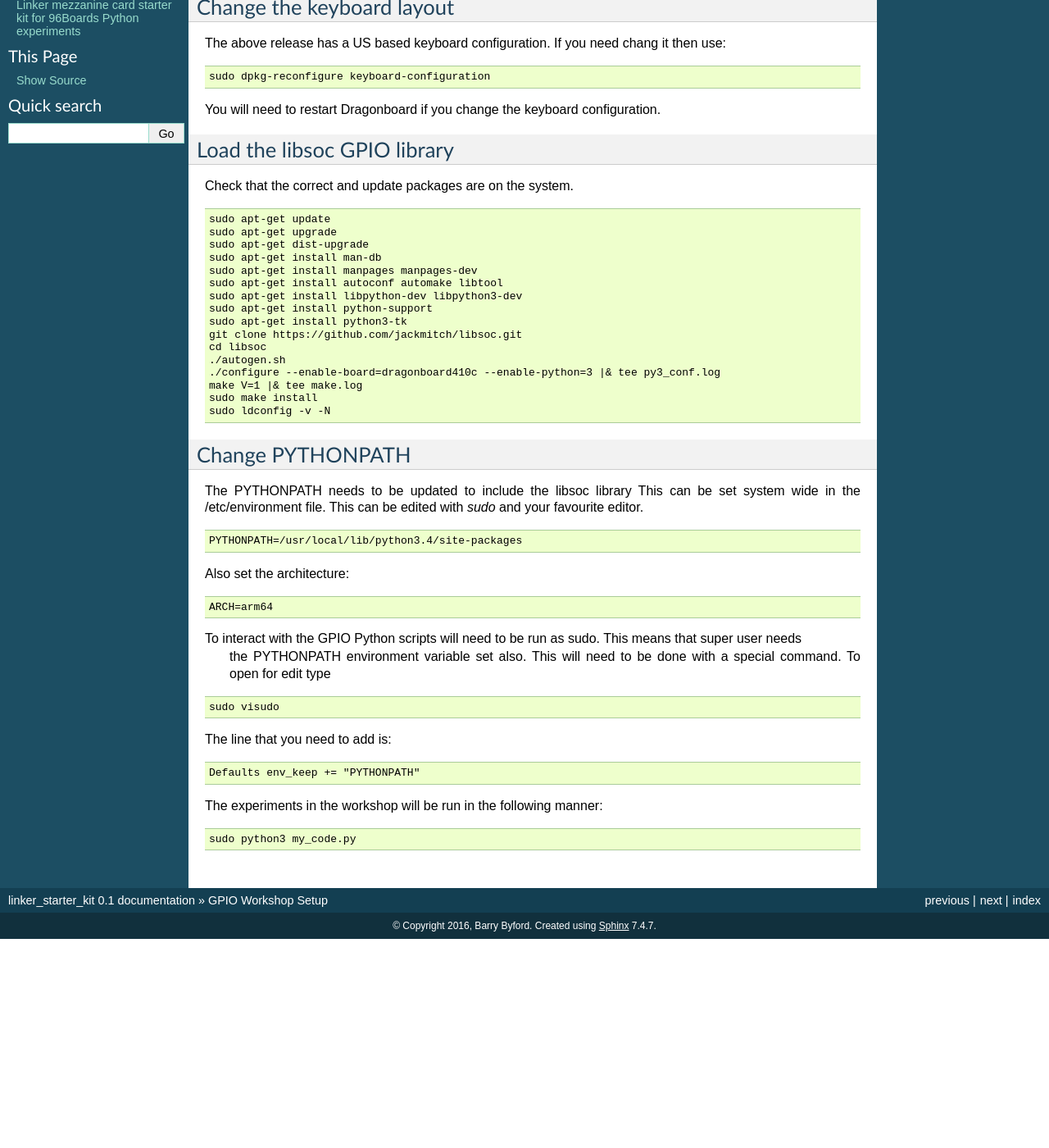
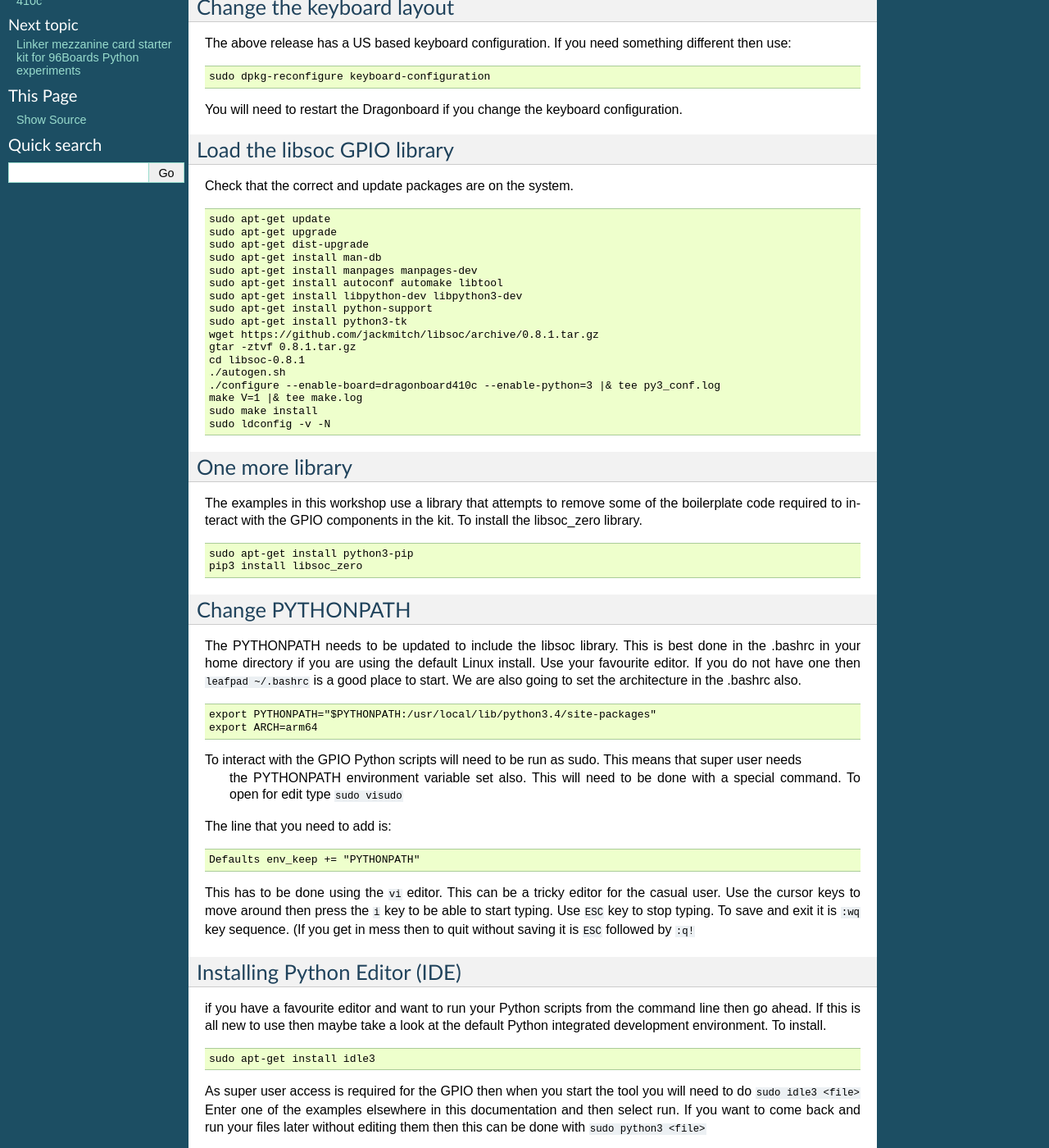
Before and after one commit to DBOpenSource/linker_starter_kit, a Sphinx documentation site: the page built from docs/setup.rst, in a window 1280 px wide and 1400 px high, scrolled down 310 px. Shown: the whole window at 82% size. Built offline with Sphinx 7.4.7, drawn with Linux system fonts in a browser that asks for light colours; before the commit the page ends 1455 px from its top, so only the background shows below that; some of the changed text lies outside the part shown.

Commit message:
Improve setup instructions

```diff
--- a/docs/conf.py
+++ b/docs/conf.py
@@ -53,9 +53,9 @@
 # built documents.
 #
 # The short X.Y version.
-version = '0.1'
+version = '0.0.3'
 # The full version, including alpha/beta/rc tags.
-release = '0.1'
+release = '0.0.3'
 
 # The language for content autogenerated by Sphinx. Refer to documentation
 # for a list of supported languages.
--- a/docs/setup.rst
+++ b/docs/setup.rst
@@ -14,13 +14,13 @@
 
 Change the keyboard layout
 --------------------------
-The above release has a US based keyboard configuration. If you need chang it then use:
+The above release has a US based keyboard configuration. If you need something different then use:
 
 .. code-block:: none
 
     sudo dpkg-reconfigure keyboard-configuration
 
-You will need to restart Dragonboard if you change the keyboard configuration.
+You will need to restart the Dragonboard if you change the keyboard configuration.
 
 Load the libsoc GPIO library
 ----------------------------
@@ -37,38 +37,42 @@
     sudo apt-get install libpython-dev libpython3-dev
     sudo apt-get install python-support
     sudo apt-get install python3-tk
-    git clone https://github.com/jackmitch/libsoc.git
-    cd libsoc
+    wget https://github.com/jackmitch/libsoc/archive/0.8.1.tar.gz
+    gtar -ztvf 0.8.1.tar.gz
+    cd libsoc-0.8.1
     ./autogen.sh
     ./configure --enable-board=dragonboard410c --enable-python=3 |& tee py3_conf.log
     make V=1 |& tee make.log
     sudo make install
     sudo ldconfig -v -N
 
+One more library
+----------------
+The examples in this workshop use a library that attempts to remove some of the boilerplate code required to interact
+with the GPIO components in the kit. To install the libsoc_zero library.
+
+.. code-block:: none
+
+    sudo apt-get install python3-pip
+    pip3 install libsoc_zero
+
 
 Change PYTHONPATH
 -----------------
-The PYTHONPATH needs to be updated to include the libsoc library
-This can be set system wide in the /etc/environment file. This can be edited with `sudo` and your favourite editor.
+The PYTHONPATH needs to be updated to include the libsoc library. This is best done in the .bashrc in your home
+directory if you are using the default Linux install.
+Use your favourite editor. If you do not have one then :code:`leafpad ~/.bashrc` is a good place to start.
+We are also going to set the architecture in the .bashrc also.
 
 .. code-block:: none
 
-    PYTHONPATH=/usr/local/lib/python3.4/site-packages
-
-Also set the architecture:
-
-.. code-block:: none
-
-    ARCH=arm64
+    export PYTHONPATH="$PYTHONPATH:/usr/local/lib/python3.4/site-packages"
+    export ARCH=arm64
 
 
 To interact with the GPIO Python scripts will need to be run as sudo. This means that super user needs
     the PYTHONPATH environment variable set also.
-    This will need to be done with a special command. To open for edit type
-
-.. code-block:: none
-
-    sudo visudo
+    This will need to be done with a special command. To open for edit type :code:`sudo visudo`
 
 The line that you need to add is:
 
@@ -76,9 +80,21 @@
 
     Defaults env_keep += "PYTHONPATH"
 
+This has to be done using the :code:`vi` editor. This can be a tricky editor for the casual user.
+Use the cursor keys to move around then press the :code:`i` key to be able to start typing. Use :code:`ESC` key to stop typing.
+To save and exit it is :code:`:wq` key sequence. (If you get in mess then to quit without saving it is :code:`ESC`
+followed by :code:`:q!`
 
-The experiments in the workshop will be run in the following manner:
+Installing Python Editor (IDE)
+------------------------------
+if you have a favourite editor and want to run your Python scripts from the command line then go ahead. If this is
+all new to use then maybe take a look at the default Python integrated development environment. To install.
 
 .. code-block:: none
 
-    sudo python3 my_code.py
+    sudo apt-get install idle3
+
+As super user access is required for the GPIO then when you start the tool you will need to do :code:`sudo idle3 <file>`
+Enter one of the examples elsewhere in this documentation and then select run.
+If you want to come back and run your files later without editing them then this can be done with
+:code:`sudo python3 <file>`
```
Also changed, not shown: README.rst (+6 -3 lines), setup.py (+4 -4 lines), 1 other file.
